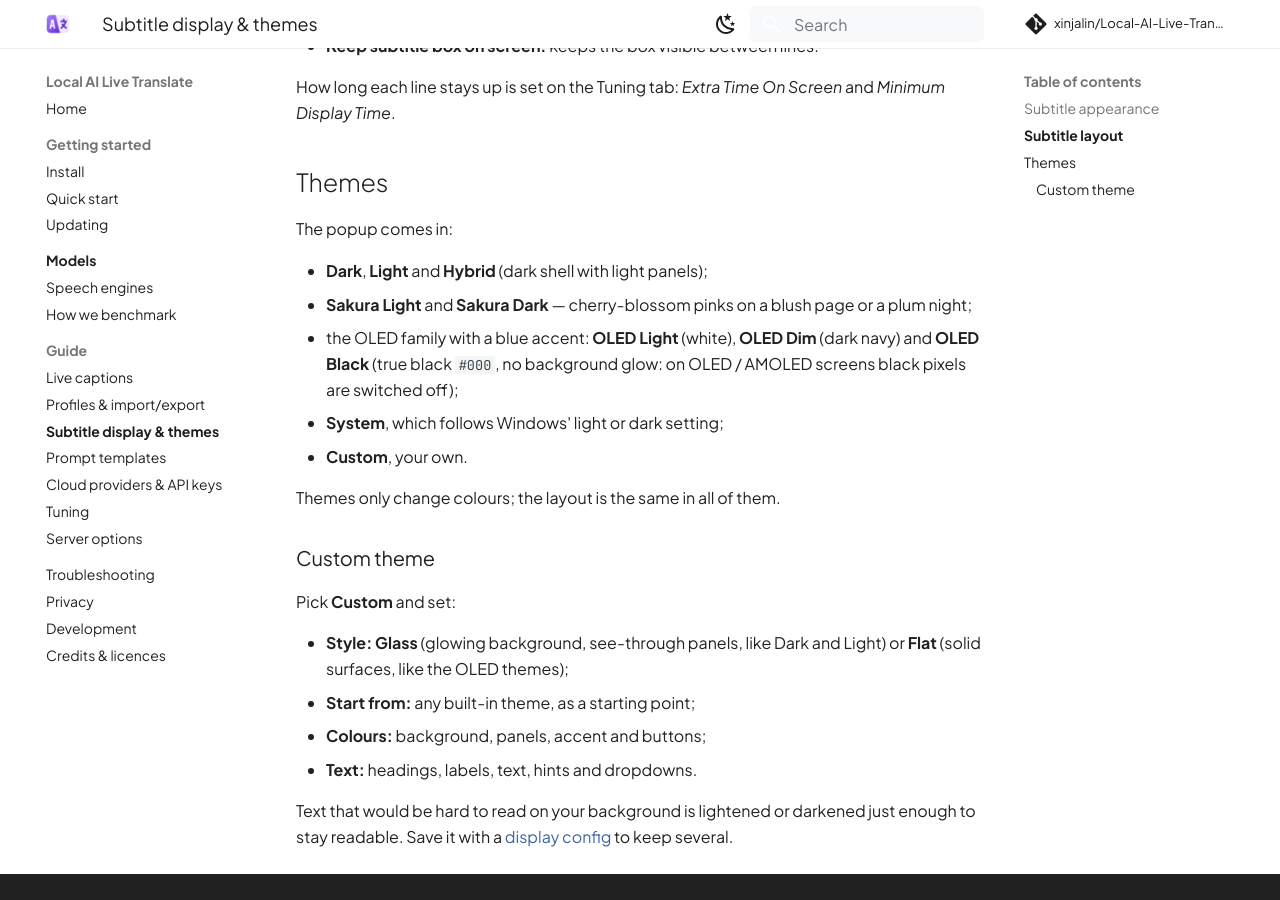
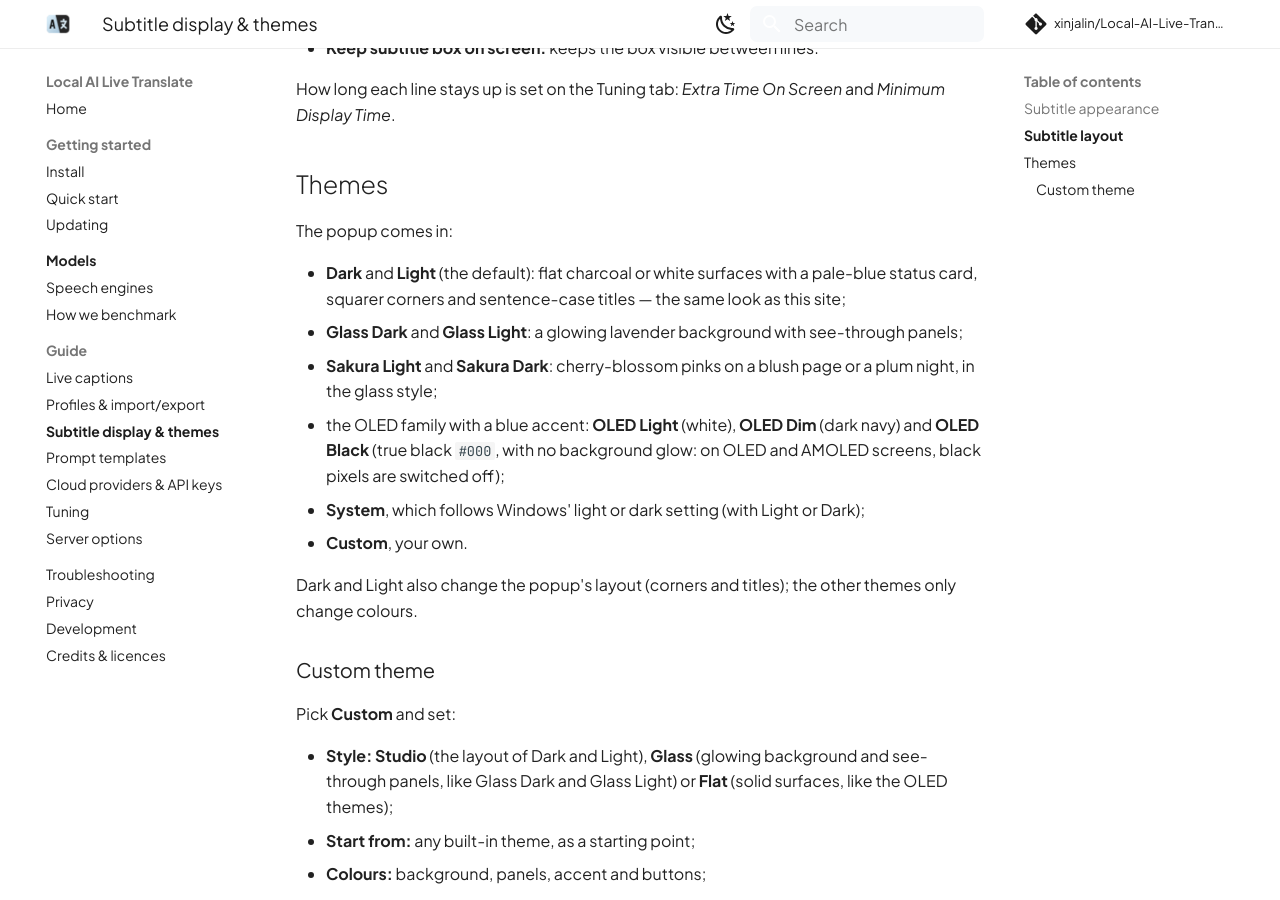
Before and after one commit to xinjalin/Local-AI-Live-Translate-docs, an MkDocs documentation site: the page built from docs/guide/display.md, in a window 1280 px wide and 900 px high, scrolled down 1237 px. Built offline with MkDocs 1.6.1 and Material for MkDocs 9.7.7, drawn with Linux system fonts in a browser that asks for light colours; comment, search, counter and statistics services are not loaded.

Commit message:
New default theme: logo, screenshots and Themes section
The site's logo and the popup screenshots now show the extension's new
default Dark / Light theme; the Themes section lists Dark / Light (the
default, with their own layout), Glass Dark / Glass Light, the Studio
style for Custom themes, and no longer Hybrid.

Co-Authored-By: Claude Opus 5.5 <noreply@anthropic.com>

```diff
--- a/docs/guide/display.md
+++ b/docs/guide/display.md
@@ -24,22 +24,26 @@ How long each line stays up is set on the Tuning tab: *Extra Time On Screen* and
 
 The popup comes in:
 
-- **Dark**, **Light** and **Hybrid** (dark shell with light panels);
-- **Sakura Light** and **Sakura Dark** — cherry-blossom pinks on a blush page or a plum night;
+- **Dark** and **Light** (the default): flat charcoal or white surfaces with a pale-blue status card,
+  squarer corners and sentence-case titles — the same look as this site;
+- **Glass Dark** and **Glass Light**: a glowing lavender background with see-through panels;
+- **Sakura Light** and **Sakura Dark**: cherry-blossom pinks on a blush page or a plum night, in the
+  glass style;
 - the OLED family with a blue accent: **OLED Light** (white), **OLED Dim** (dark navy) and
-  **OLED Black** (true black `#000`, no background glow: on OLED / AMOLED screens black pixels are
-  switched off);
-- **System**, which follows Windows' light or dark setting;
+  **OLED Black** (true black `#000`, with no background glow: on OLED and AMOLED screens, black pixels
+  are switched off);
+- **System**, which follows Windows' light or dark setting (with Light or Dark);
 - **Custom**, your own.
 
-Themes only change colours; the layout is the same in all of them.
+Dark and Light also change the popup's layout (corners and titles); the other themes only change
+colours.
 
 ### Custom theme
 
 Pick **Custom** and set:
 
-- **Style:** **Glass** (glowing background, see-through panels, like Dark and Light) or **Flat**
-  (solid surfaces, like the OLED themes);
+- **Style:** **Studio** (the layout of Dark and Light), **Glass** (glowing background and see-through
+  panels, like Glass Dark and Glass Light) or **Flat** (solid surfaces, like the OLED themes);
 - **Start from:** any built-in theme, as a starting point;
 - **Colours:** background, panels, accent and buttons;
 - **Text:** headings, labels, text, hints and dropdowns.
```
Also changed, not shown: docs/images/logo.png, docs/images/popup-display-dark.png, docs/images/popup-display-light.png, docs/images/popup-latency-dark.png, docs/images/popup-live-dark.png, docs/images/popup-live-light.png.
